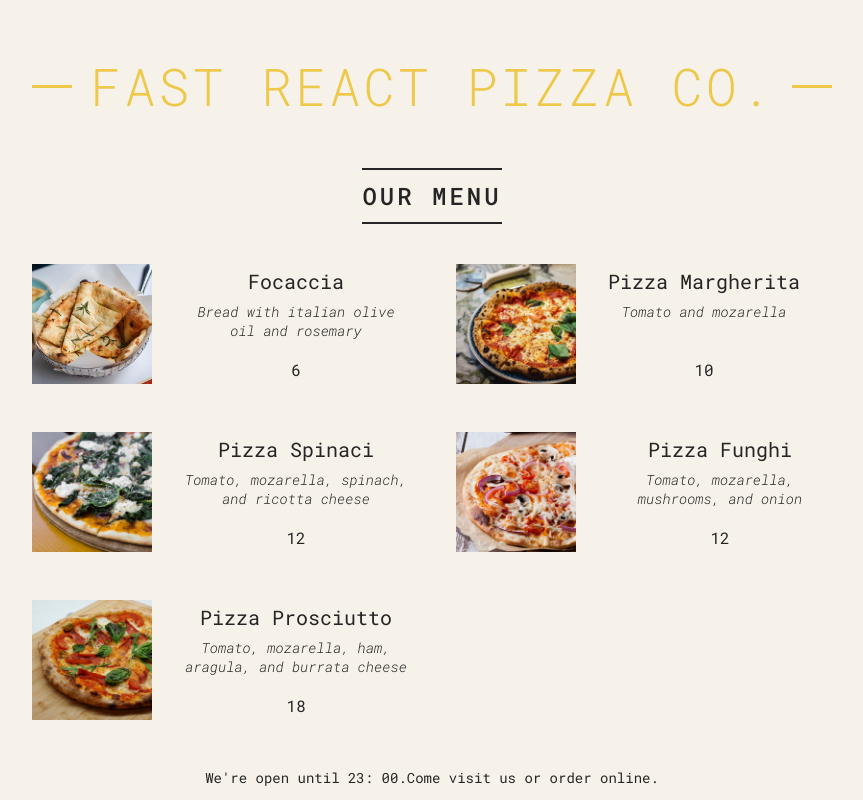
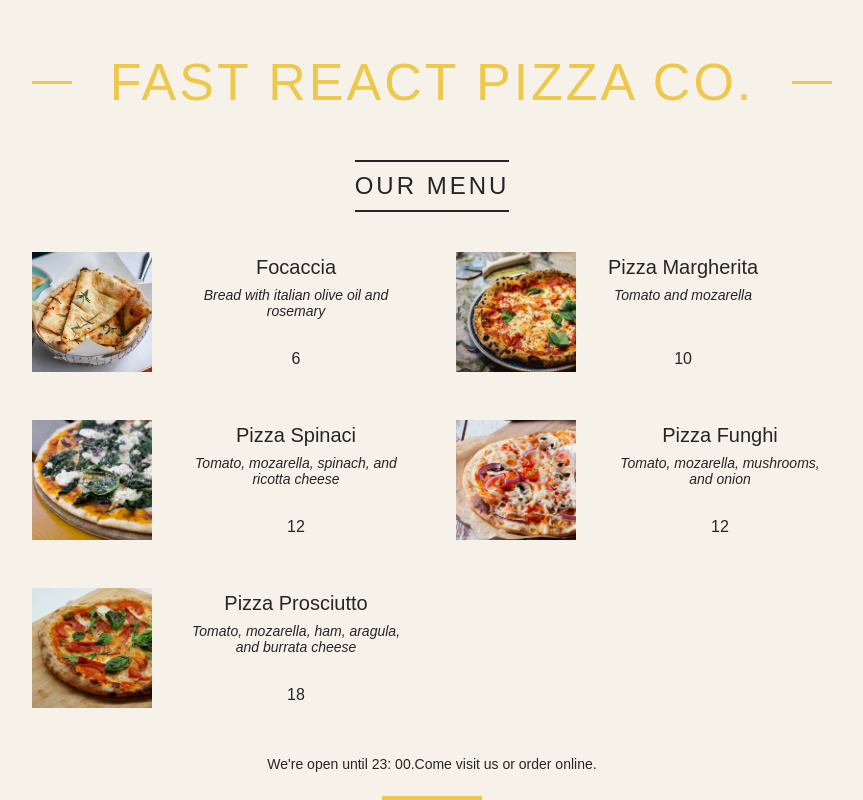
Before and after one commit to EugeneLevkovych/pizza-menu, a React (Vite) app: page / in a window 1280 px wide. Shown: the top 800 px of the page, without its empty margins (208-1071 px from the left). Built offline with nearby package versions, Linux system fonts and the light colour scheme.

Commit message:
test relock2

```diff
--- a/src/index.css
+++ b/src/index.css
@@ -1,4 +1,4 @@
-@import url('https://fonts.googleapis.com/css2?family=Roboto+Mono:ital,wght@0,300;0,400;0,500;1,300&display=swap');
+/* @import url('https://fonts.googleapis.com/css2?family=Roboto+Mono:ital,wght@0,300;0,400;0,500;1,300&display=swap'); */
 
 * {
   margin: 0;
@@ -11,7 +11,7 @@ html {
 }
 
 body {
-  font-family: 'Roboto Mono', sans-serif;
+  font-family: "Roboto Mono", sans-serif;
   color: #252525;
   font-weight: 400;
   background-color: #f7f2e9;
@@ -55,7 +55,7 @@ body {
 .header h1::before,
 .header h1::after {
   display: block;
-  content: '';
+  content: "";
   height: 3px;
   width: 4rem;
   background-color: #edc84b;
```
